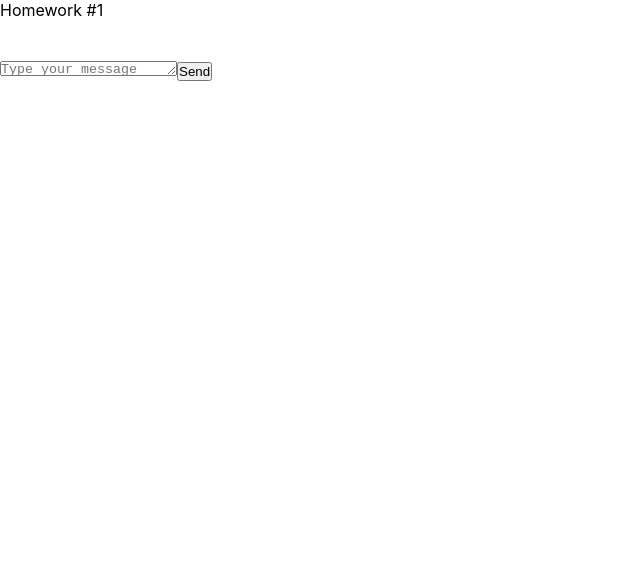
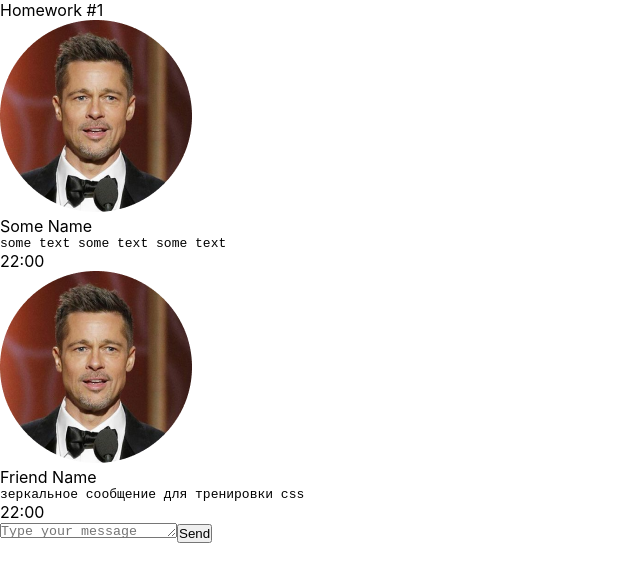
Before and after one commit to hrsk/homeworks, a React (Create React App) app: page / in a window 1280 px wide. Shown: the top 582 px of the page, without its empty margins (0-640 px from the left). Built offline with nearby package versions, Linux system fonts and the light colour scheme.

Commit message:
feat(homeworks): hw1

```diff
--- a/src/s2-homeworks/hw01/HW1.tsx
+++ b/src/s2-homeworks/hw01/HW1.tsx
@@ -14,7 +14,19 @@
 * */
 
 // нужно создать правильный тип вместо any
-export type MessageType = any
+type UserType = {
+    avatar: string
+    name: string
+}
+type TextMessageType = {
+    text: string
+    time: string
+}
+export type MessageType = {
+    id: number
+    user: UserType
+    message: TextMessageType
+}
 
 // структуру объекта не менять
 export const message0: MessageType = {
@@ -24,7 +36,7 @@
         name: 'Some Name',  // можно менять
     },
     message: {
-        text: 'some textsome textsome textsome textsome textsome textsome text', // можно менять
+        text: 'some text some text some text', // можно менять
         time: '22:00', // можно менять
     },
 }
@@ -47,12 +59,12 @@
             <div className={s2.hw}>
                 {/*проверка отображения (не менять)*/}
                 <div>
-                    <Message message={message0} />
-                    <FriendMessage message={friendMessage0} />
+                    <Message message={message0}/>
+                    <FriendMessage message={friendMessage0}/>
                 </div>
 
                 {/*для автоматической проверки дз (не менять)*/}
-                <MessageSender M={Message} />
+                <MessageSender M={Message}/>
             </div>
         </div>
     )
--- a/src/s2-homeworks/hw01/friend-message/FriendMessage.tsx
+++ b/src/s2-homeworks/hw01/friend-message/FriendMessage.tsx
@@ -1,8 +1,12 @@
 import React from 'react'
 import s from './FriendMessage.module.css'
+import {MessageType} from "../HW1";
 
 // создать тип вместо any и отобразить приходящие данные
-const FriendMessage = (props: any) => {
+type FriendMessagePropsType = {
+    message: MessageType
+}
+const FriendMessage = (props: FriendMessagePropsType) => {
     return (
         <div
             id={'hw1-friend-message-' + props.message.id}
@@ -11,8 +15,9 @@
             <div className={s.friendImageAndText}>
                 <img
                     id={'hw1-friend-avatar-' + props.message.id}
+                    src={props.message.user.avatar}
+                    alt={'user avatar'}
                     // создаёт студент
-
                     //
                 />
                 <div className={s.friendText}>
@@ -20,16 +25,16 @@
                         id={'hw1-friend-name-' + props.message.id}
                         className={s.friendName}
                     >
+                        {props.message.user.name}
                         {/*создаёт студент*/}
-
                         {/**/}
                     </div>
                     <pre
                         id={'hw1-friend-text-' + props.message.id}
                         className={s.friendMessageText}
                     >
+                        {props.message.message.text}
                         {/*создаёт студент*/}
-
                         {/**/}
                     </pre>
                 </div>
@@ -38,8 +43,8 @@
                 id={'hw1-friend-time-' + props.message.id}
                 className={s.friendTime}
             >
+                {props.message.message.time}
                 {/*создаёт студент*/}
-
                 {/**/}
             </div>
         </div>
--- a/src/s2-homeworks/hw01/message/Message.tsx
+++ b/src/s2-homeworks/hw01/message/Message.tsx
@@ -1,8 +1,11 @@
 import React from 'react'
 import s from './Message.module.css'
+import {MessageType} from "../HW1";
 
 // нужно создать правильный тип вместо any
-export type MessagePropsType = any
+export type MessagePropsType = {
+    message: MessageType
+}
 
 // нужно отобразить приходящие данные
 const Message = (props: MessagePropsType) => {
@@ -11,26 +14,27 @@
             <div className={s.imageAndText}>
                 <img
                     id={'hw1-avatar-' + props.message.id}
+                    src={props.message.user.avatar}
+                    alt={'user avatar'}
                     // создаёт студент
-
                     //
                 />
                 <div className={s.text}>
                     <div id={'hw1-name-' + props.message.id} className={s.name}>
+                        {props.message.user.name}
                         {/*создаёт студент*/}
-
                         {/**/}
                     </div>
                     <pre id={'hw1-text-' + props.message.id} className={s.messageText}>
+                        {props.message.message.text}
                         {/*создаёт студент*/}
-
                         {/**/}
                     </pre>
                 </div>
             </div>
             <div id={'hw1-time-' + props.message.id} className={s.time}>
+                {props.message.message.time}
                 {/*создаёт студент*/}
-
                 {/**/}
             </div>
         </div>
```
Also changed, not shown: package.json (+21 -18 lines), 2 other files (tests, documents, lock files or other folders).
